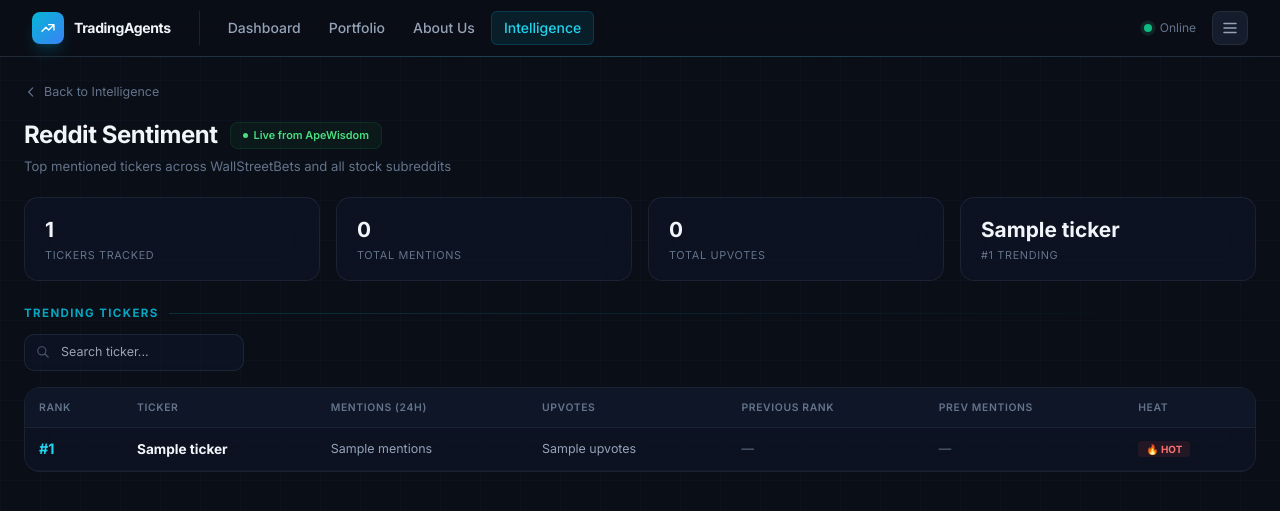
After one commit to bgalvan1277/tradingagents-dashboard, a FastAPI app: template app/templates/intelligence/reddit.html in a window 1280 px wide. The commit adds this page. Shown: the top 511 px of the page. Run offline with FastAPI, Linux system fonts and the light colour scheme; the template is opened without the code that fills it: most values are stand-ins (such as "Sample title", 1, 10 or a date in 2020); some libraries are stand-ins or nearby versions.

Commit message:
Reddit Sentiment live: ApeWisdom integration in Colonel Wolfe sweep + dedicated page with trending tickers

```diff
--- /dev/null
+++ b/app/templates/intelligence/reddit.html
@@ -0,0 +1,162 @@
+{% extends "base.html" %}
+{% set active_page = 'intelligence' %}
+
+{% block title %}Reddit Sentiment{% endblock %}
+
+{% block content %}
+<style>
+.section-label{display:flex;align-items:center;gap:10px;margin:1.5rem 0 .75rem;font-size:.72rem;font-weight:700;color:rgba(6,182,212,.9);text-transform:uppercase;letter-spacing:.12em}
+.section-label::after{content:'';flex:1;height:1px;background:linear-gradient(90deg,rgba(6,182,212,.2),transparent)}
+.stat-row{display:flex;gap:1rem;flex-wrap:wrap;margin-bottom:1.25rem}
+.stat-box{background:rgba(15,23,42,.55);backdrop-filter:blur(16px);border:1px solid rgba(71,85,105,.25);border-radius:14px;padding:16px 20px;flex:1;min-width:140px}
+.stat-box .stat-val{font-size:1.3rem;font-weight:800;color:#f1f5f9}
+.stat-box .stat-label{font-size:.68rem;color:#64748b;text-transform:uppercase;letter-spacing:.06em;margin-top:2px}
+.data-table-wrap{background:rgba(15,23,42,.55);backdrop-filter:blur(16px);border:1px solid rgba(71,85,105,.25);border-radius:16px;overflow:hidden}
+.data-table{width:100%;border-collapse:collapse;font-size:.78rem}
+.data-table thead{position:sticky;top:0;z-index:2}
+.data-table th{background:rgba(15,23,42,.95);color:#64748b;font-weight:600;text-transform:uppercase;letter-spacing:.06em;font-size:.65rem;padding:12px 14px;text-align:left;border-bottom:1px solid rgba(71,85,105,.25);cursor:pointer}
+.data-table th:hover{color:#22d3ee}
+.data-table td{padding:10px 14px;border-bottom:1px solid rgba(71,85,105,.1);color:#94a3b8;white-space:nowrap}
+.data-table tr:hover td{background:rgba(6,182,212,.02)}
+.data-table .ticker-cell{font-weight:700;color:#f1f5f9;font-size:.85rem}
+.data-table .rank-cell{font-weight:800;color:#22d3ee;font-size:.9rem}
+.table-scroll{max-height:calc(100vh - 340px);overflow-y:auto;scrollbar-width:thin;scrollbar-color:rgba(71,85,105,.3) transparent}
+.trend-up{color:#4ade80;font-weight:600}.trend-down{color:#f87171;font-weight:600}
+.tag-hot{background:rgba(239,68,68,.1);color:#f87171;padding:2px 8px;border-radius:4px;font-size:.62rem;font-weight:700;text-transform:uppercase}
+.tag-warm{background:rgba(251,146,60,.1);color:#fb923c;padding:2px 8px;border-radius:4px;font-size:.62rem;font-weight:700;text-transform:uppercase}
+.tag-cool{background:rgba(71,85,105,.15);color:#94a3b8;padding:2px 8px;border-radius:4px;font-size:.62rem;font-weight:700;text-transform:uppercase}
+.source-badge{display:inline-flex;align-items:center;gap:6px;padding:4px 12px;border-radius:8px;background:rgba(34,197,94,.06);border:1px solid rgba(34,197,94,.12);color:#4ade80;font-size:.68rem;font-weight:600;margin-left:12px}
+.search-input{background:rgba(15,23,42,.6);border:1px solid rgba(71,85,105,.3);border-radius:10px;padding:8px 14px 8px 36px;color:#e2e8f0;font-size:.78rem;width:220px;outline:none;transition:border-color .2s}
+.search-input:focus{border-color:rgba(6,182,212,.3)}
+.search-wrap{position:relative;display:inline-flex;align-items:center}
+.search-wrap svg{position:absolute;left:12px;color:#475569;pointer-events:none}
+</style>
+
+<a href="/intelligence" style="display:inline-flex;align-items:center;gap:6px;font-size:.78rem;color:#64748b;text-decoration:none;margin-bottom:1rem">
+    <svg width="14" height="14" fill="none" stroke="currentColor" viewBox="0 0 24 24"><path stroke-linecap="round" stroke-linejoin="round" stroke-width="2" d="M15 19l-7-7 7-7"/></svg>
+    Back to Intelligence
+</a>
+<div style="display:flex;align-items:center;flex-wrap:wrap">
+    <h1 style="font-size:1.5rem;font-weight:800;color:#f1f5f9;margin:0;letter-spacing:-.02em">Reddit Sentiment</h1>
+    <span class="source-badge">
+        <span style="width:5px;height:5px;border-radius:50%;background:#4ade80"></span>
+        Live from ApeWisdom
+    </span>
+</div>
+<p style="font-size:.82rem;color:#64748b;margin:4px 0 1.25rem">Top mentioned tickers across WallStreetBets and all stock subreddits</p>
+
+<!-- Stats -->
+<div class="stat-row">
+    <div class="stat-box">
+        <div class="stat-val">{{ ticker_count }}</div>
+        <div class="stat-label">Tickers Tracked</div>
+    </div>
+    <div class="stat-box">
+        <div class="stat-val" id="total-mentions">—</div>
+        <div class="stat-label">Total Mentions</div>
+    </div>
+    <div class="stat-box">
+        <div class="stat-val" id="total-upvotes">—</div>
+        <div class="stat-label">Total Upvotes</div>
+    </div>
+    <div class="stat-box">
+        <div class="stat-val" id="top-ticker">—</div>
+        <div class="stat-label">#1 Trending</div>
+    </div>
+</div>
+
+<div class="section-label">Trending Tickers</div>
+<div style="margin-bottom:1rem">
+    <div class="search-wrap">
+        <svg width="14" height="14" fill="none" stroke="currentColor" viewBox="0 0 24 24"><path stroke-linecap="round" stroke-linejoin="round" stroke-width="2" d="M21 21l-6-6m2-5a7 7 0 11-14 0 7 7 0 0114 0z"/></svg>
+        <input type="text" class="search-input" placeholder="Search ticker..." oninput="searchTable(this.value)">
+    </div>
+</div>
+
+<div class="data-table-wrap">
+    <div class="table-scroll">
+        <table class="data-table" id="redditTable">
+            <thead>
+                <tr>
+                    <th>Rank</th>
+                    <th>Ticker</th>
+                    <th>Mentions (24h)</th>
+                    <th>Upvotes</th>
+                    <th>Previous Rank</th>
+                    <th>Prev Mentions</th>
+                    <th>Heat</th>
+                </tr>
+            </thead>
+            <tbody>
+                {% for t in tickers %}
+                {% set mentions = t.mentions|default(0) %}
+                {% set prev_mentions = t.mentions_24h_ago|default(0) %}
+                {% set rank = t.rank|default(0) %}
+                {% set prev_rank = t.rank_24h_ago|default(0) %}
+                <tr>
+                    <td class="rank-cell">#{{ rank }}</td>
+                    <td class="ticker-cell">{{ t.ticker }}</td>
+                    <td>{{ mentions }}</td>
+                    <td>{{ t.upvotes|default(0) }}</td>
+                    <td>
+                        {% if prev_rank and prev_rank != rank %}
+                            {% if rank < prev_rank %}
+                                <span class="trend-up">↑ #{{ prev_rank }}</span>
+                            {% else %}
+                                <span class="trend-down">↓ #{{ prev_rank }}</span>
+                            {% endif %}
+                        {% else %}
+                            <span style="color:#64748b">—</span>
+                        {% endif %}
+                    </td>
+                    <td>
+                        {% if prev_mentions %}
+                            {{ prev_mentions }}
+                            {% if mentions > prev_mentions %}
+                                <span class="trend-up" style="font-size:.68rem;margin-left:4px">▲</span>
+                            {% elif mentions < prev_mentions %}
+                                <span class="trend-down" style="font-size:.68rem;margin-left:4px">▼</span>
+                            {% endif %}
+                        {% else %}
+                            <span style="color:#64748b">—</span>
+                        {% endif %}
+                    </td>
+                    <td>
+                        {% if rank <= 5 %}
+                            <span class="tag-hot">🔥 Hot</span>
+                        {% elif rank <= 20 %}
+                            <span class="tag-warm">Warm</span>
+                        {% else %}
+                            <span class="tag-cool">Low</span>
+                        {% endif %}
+                    </td>
+                </tr>
+                {% endfor %}
+            </tbody>
+        </table>
+    </div>
+</div>
+
+<script>
+(function(){
+    var rows = document.querySelectorAll('#redditTable tbody tr');
+    var totalMentions=0, totalUpvotes=0, topTicker='';
+    rows.forEach(function(r,i){
+        var cells=r.querySelectorAll('td');
+        totalMentions += parseInt(cells[2].textContent)||0;
+        totalUpvotes += parseInt(cells[3].textContent)||0;
+        if(i===0) topTicker=cells[1].textContent.trim();
+    });
+    document.getElementById('total-mentions').textContent=totalMentions.toLocaleString();
+    document.getElementById('total-upvotes').textContent=totalUpvotes.toLocaleString();
+    document.getElementById('top-ticker').textContent=topTicker;
+})();
+
+function searchTable(q){
+    q=q.toLowerCase();
+    document.querySelectorAll('#redditTable tbody tr').forEach(function(r){
+        r.style.display=r.textContent.toLowerCase().includes(q)?'':'none';
+    });
+}
+</script>
+{% endblock %}
```
Also changed, not shown: app/routes/intelligence.py (+17 -4 lines), app/services/colonel_wolfe.py (+77 -7 lines), app/templates/intelligence/hub.html (+5 -5 lines).
